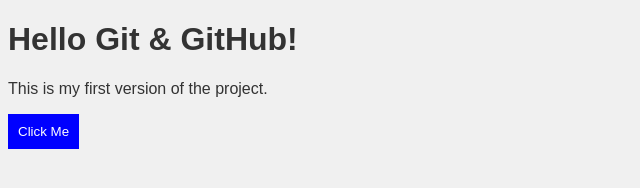
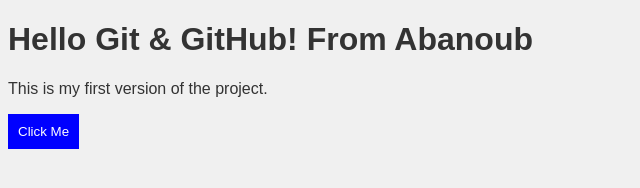
Before and after one commit to abdelrahman-attia-2001/frontend-project, a plain HTML site: page index.html in a window 1280 px wide. Shown: the whole page, without its empty margins (0-640 px from the left). Drawn offline with Linux system fonts and the light colour scheme.

Commit message:
Add Hello

```diff
--- a/index.html
+++ b/index.html
@@ -6,7 +6,7 @@
     <link rel="stylesheet" href="style.css" />
   </head>
   <body>
-    <h1>Hello Git & GitHub!</h1>
+    <h1>Hello Git & GitHub! From Abanoub</h1>
     <p>This is my first version of the project.</p>
     <button onclick="showMessage()">Click Me</button>
     <script src="script.js"></script>
```
